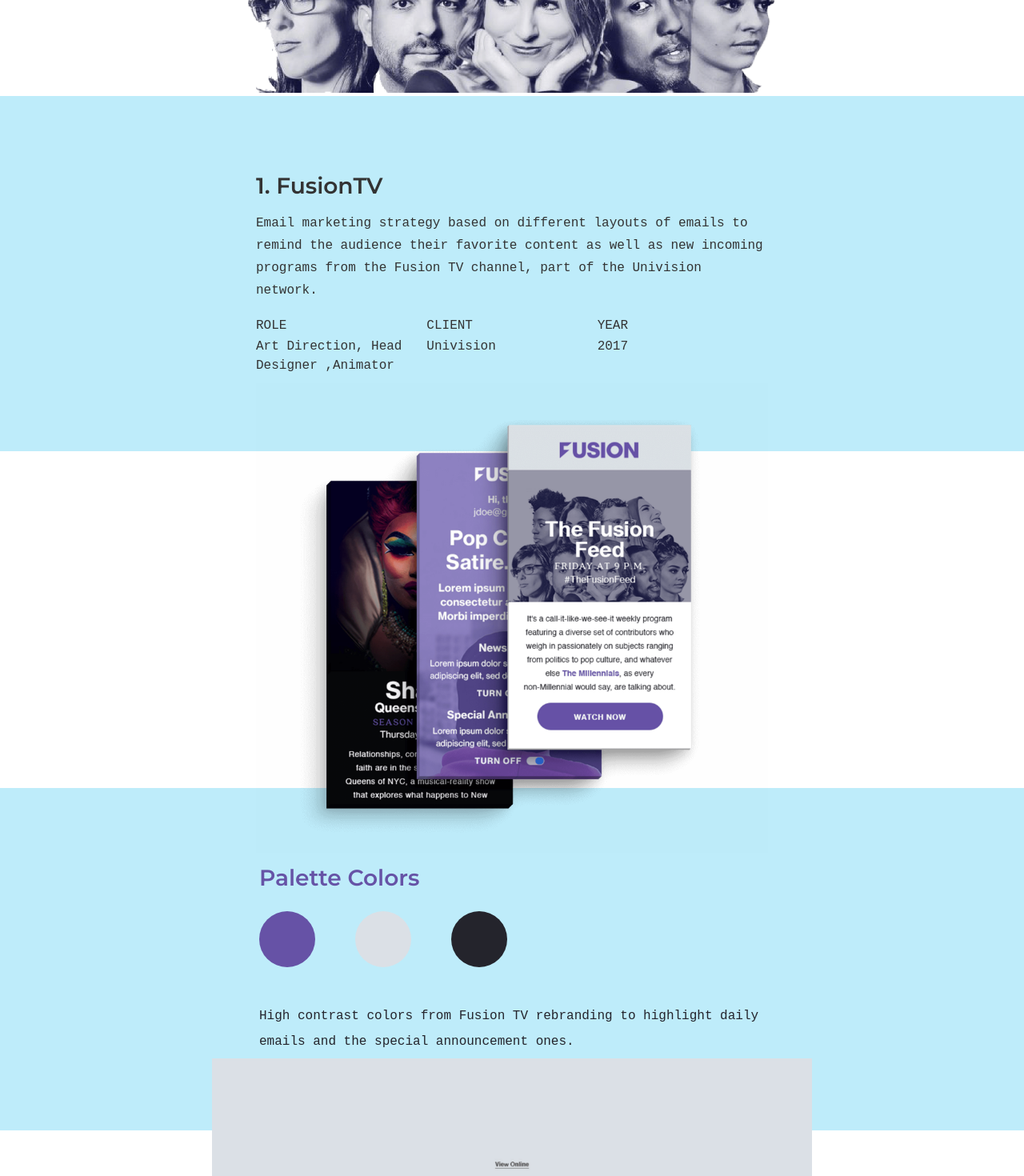
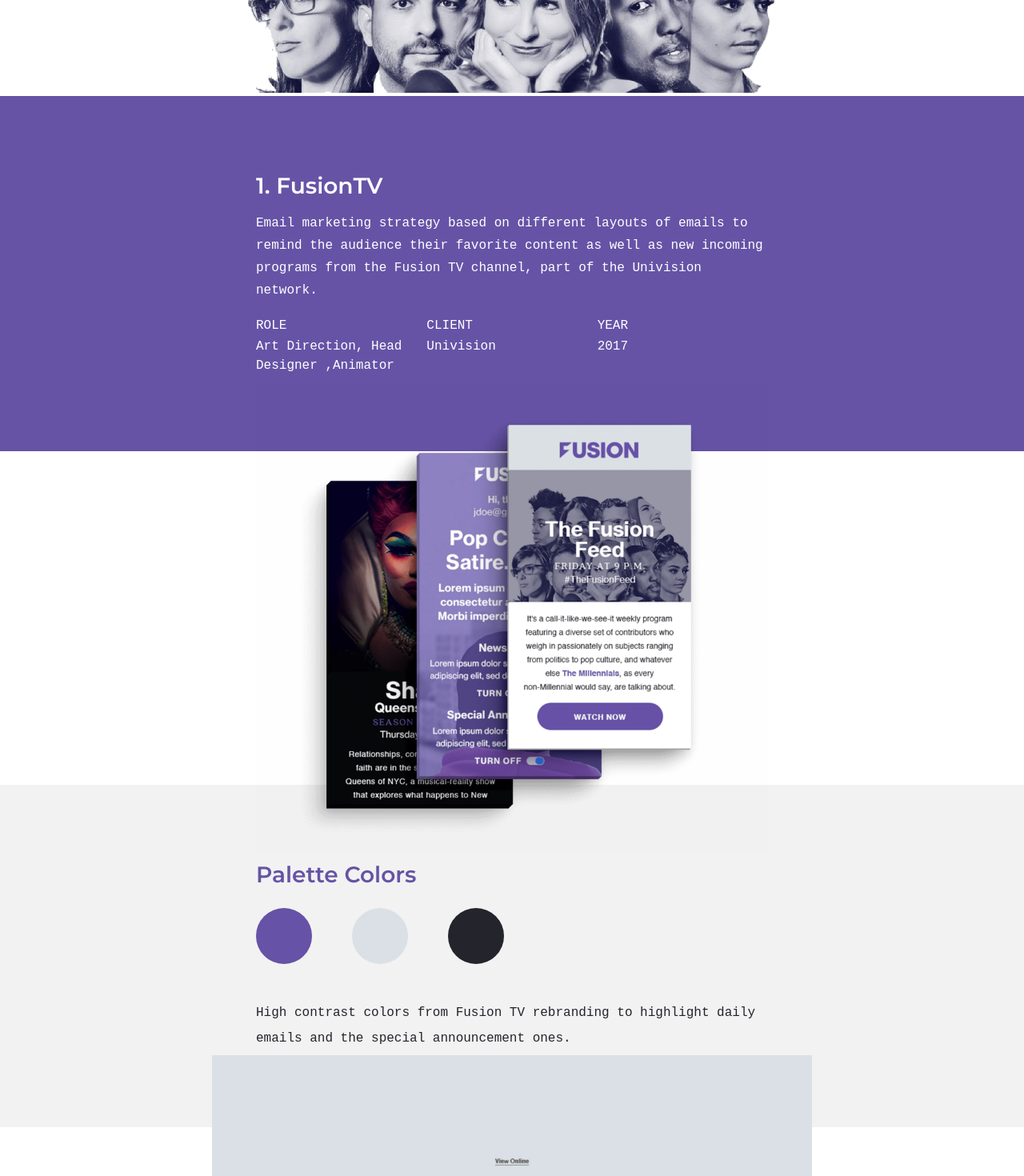
Before and after one commit to restcristian/andrysfriaslandingv2, a Next.js app: page /work/fusion-tv in a window 1280 px wide. Shown: the part 580-2050 px from the top of the page at 80% size. Built offline with nearby package versions, Linux system fonts and the light colour scheme.

Commit message:
feat: add dynamism styles

```diff
--- a/src/app/work/[slug]/detailWork.module.scss
+++ b/src/app/work/[slug]/detailWork.module.scss
@@ -1,5 +1,6 @@
 @import "../../../styles/constansts";
 @import "../../../styles/colors";
+
 
 .detailWork {
   .banner {
@@ -43,6 +44,7 @@
     padding: 95px 0;
     font-family: "Source Code Pro", monospace;
     margin: 0 -8px;
+    background-color: red;
   }
 
   .descriptionContainer {
@@ -79,6 +81,7 @@
 
   .screen {
     background-color: white;
+    display: flex;
     margin: 0 -8px;
   }
 
@@ -91,7 +94,15 @@
     }
   }
 
+  .screenImgContainer {
+    display: flex
+  }
+
   .paletteColors {
+    margin: 0 -8px;
+  }
+
+  .paletteColorsWrapper {
     @include grid();
     width: 50%;
     padding: 95px 0;
@@ -267,4 +278,20 @@
       z-index: 1;
     }
   }
+
+  .border {
+    border-top-width: 70px;
+    border-bottom-width: 70px;
+    border-left-width: 50px;
+    border-right-width: 55px;
+    border-style: solid;
+    margin-top: -66px;
+    margin-bottom: -66px;
+  }
+
+  .noOverlap {
+    margin: 0;
+  }
+
+  @include margins()
 }
--- a/src/app/work/[slug]/page.tsx
+++ b/src/app/work/[slug]/page.tsx
@@ -27,7 +27,13 @@
         </div>
         <span className={styles.bannerText}>{project?.slug}</span>
       </div>
-      <div className={styles.description}>
+      <div
+        className={styles.description}
+        style={{
+          backgroundColor: project?.description.backgroundColor,
+          color: project?.description.textColor,
+        }}
+      >
         <div className={styles.descriptionContainer}>
           <span className={styles.descriptionTitle}>
             {project?.description.title}
@@ -50,14 +56,32 @@
         </div>
       </div>
       <div className={styles.screen}>
-        <div className={styles.screenContainer}>
-          <div className={styles.screenImgContainer}>
+        <div
+          className={classNames(styles.screenContainer, {
+            [styles[`mt-${124}`]]: project?.screen.hasBorder,
+          })}
+        >
+          <div
+            className={classNames(styles.screenImgContainer, {
+              [styles.border]: project?.screen.hasBorder,
+            })}
+            style={{ borderColor: project?.screen.borderColor }}
+          >
             <img src={project?.screen.imageUrl} />
           </div>
         </div>
       </div>
-      <div className={styles.paletteColors}>
-        <span className={styles.paletteColorTitle}>Palette Colors</span>
+      <div
+        className={styles.paletteColors}
+        style={{ backgroundColor: project?.paletteColors.backgroundColor }}
+      >
+        <div className={styles.paletteColorsWrapper}>
+          <span
+            className={styles.paletteColorTitle}
+            style={{ color: project?.paletteColors.textColor }}
+          >
+            Palette Colors
+          </span>
           <ul className={styles.palettetColorsContainer}>
             {project?.paletteColors.colors.map((color) => (
               <li key={color} style={{ backgroundColor: color }}></li>
@@ -67,16 +91,23 @@
             {project?.paletteColors.text}
           </p>
         </div>
+      </div>
       <div className={styles.frame}>
         <div className={styles.frameWrapper}>
-          <div className={styles.frameSquare}>
+          <div
+            className={styles.frameSquare}
+            style={{ backgroundColor: project?.frame.borderColor }}
+          >
             <div className={styles.frameImageContainer}>
               <img src={project?.frame.image} />
             </div>
           </div>
         </div>
       </div>
-      <div className={styles.frame}>
+      <div
+        className={styles.frame}
+        style={{ color: project?.special.textColor }}
+      >
         <div className={styles.special}>
           <span className={styles.specialTitle}>{project?.special.title}</span>
           <p className={styles.specialText}>{project?.special.text}</p>
@@ -92,15 +123,19 @@
           </div>
         </div>
       </div>
-      <div className={classNames(styles.frame, styles.thirdScreen)}>
+      <div
+        className={classNames(styles.frame, styles.thirdScreen)}
+        style={{ color: project?.thirdScreen.textColor }}
+      >
         <div className={styles.special}>
-          <div
-            className={classNames(
-              styles.thirdScreenImageContainer,
-              styles.marginOffset
-            )}
-          >
-            <img src={project?.thirdScreen.image} />
+          <div className={classNames(styles.thirdScreenImageContainer)}>
+            <img
+              src={project?.thirdScreen.image}
+              className={classNames({
+                [styles[`minus-mt-${100}`]]:
+                  project?.thirdScreen.hasImageOffset,
+              })}
+            />
           </div>
           <span className={styles.specialTitle}>
             {project?.thirdScreen.title}
@@ -110,7 +145,7 @@
       </div>
       <div className={styles.nextProject}>
         <img src={project?.nextProject.image} />
-        <div className={styles.nextProjectInfo}>
+        <div className={styles.nextProjectInfo} style={{color: project?.nextProject.textColor}}>
           <a
             className={styles.nextProjectLink}
             href={`${project?.nextProject.slug}`}
--- a/src/styles/_constansts.scss
+++ b/src/styles/_constansts.scss
@@ -1,14 +1,41 @@
-
 $padding-gap: 0 24px;
 $grid-width: 1124px;
 
 @mixin grid {
-    max-width: $grid-width;
-    margin: 0 auto;
+  max-width: $grid-width;
+  margin: 0 auto;
 }
 
 @mixin reset {
-    margin:0;
-    padding:0;
-    box-sizing: border-box;
+  margin: 0;
+  padding: 0;
+  box-sizing: border-box;
 }
+
+@mixin margins {
+  @for $i from 1 through 500 {
+    .mt-#{$i} {
+      margin-top: #{$i}px;
+    }
+
+    .minus-mt-#{$i} {
+      margin-top: -#{$i}px;
+    }
+
+    .pt-#{$i} {
+      padding-top: #{$i}px;
+    }
+
+    .mb-#{$i} {
+      margin-bottom: #{$i}px;
+    }
+
+    .minus-mb-#{$i} {
+      margin-bottom: -#{$i}px;
+    }
+
+    .pb-#{$i} {
+      padding-bottom: #{$i}px;
+    }
+  }
+}
--- a/src/utils/mockedDetailedProjects.ts
+++ b/src/utils/mockedDetailedProjects.ts
@@ -14,20 +14,29 @@
     role: string;
     client: string;
     year: number;
+    backgroundColor: string;
+    textColor: string;
   };
   screen: {
     imageUrl: string;
+    hasBorder?: boolean;
+    borderColor?: string
+
   };
   paletteColors: {
     text: string;
     colors: string[];
+    textColor: string;
+    backgroundColor: string;
   };
   frame: {
     image: string;
+    borderColor: string;
   };
   special: {
     title: string;
     text: string;
+    textColor: string
   };
   secondScreen: {
     image: string;
@@ -37,11 +46,14 @@
     title: string;
     text: string;
     image?: string;
+    textColor: string;
+    hasImageOffset?: boolean
   };
   nextProject: {
     image: string;
     title: string;
     slug: string
+    textColor: string
   },
 }
 export const detailedProjects: DetailedProject[] = [
@@ -54,20 +66,29 @@
       role: "Art Direction,\n Head Designer\n,Animator",
       client: "Univision",
       year: 2017,
+      backgroundColor:"#6653a6",
+      textColor: 'white'
     },
     screen: {
       imageUrl: fusionScreen.src,
+      hasBorder: false,
+      borderColor: '#beecfa',
+
     },
     paletteColors: {
       text: "High contrast colors from Fusion TV rebranding to highlight daily emails and the special announcement ones.",
       colors: ["#6652a6", "#dbe0e6", "#24242c"],
+      backgroundColor: '#f2f2f2',
+      textColor: '#6653a6'
     },
     frame: {
       image: fusionTVEmail.src,
+      borderColor: "#dbe0e6"
     },
     special: {
       title: "Special Announcements",
       text: "As past of this rebranding campaign the following email was created with high contrast colors and animated gifs as a hero image, to impact the viewer to click the call action button.",
+      textColor: '#333'
     },
     secondScreen: {
       image: shadeImage.src,
@@ -76,12 +97,15 @@
     thirdScreen: {
       title: "My team work",
       text: "While I was working in Theorem LC. for 5 years as a designer, I had developed skills such as email design as well as email development for different brands from many industries such as education, medicine, fashion, entertainment and others.",
-      image: shadeTabletImage.src
+      image: shadeTabletImage.src,
+      textColor: '#333',
+      hasImageOffset: true
     },
     nextProject: {
       image: pantherSuiteNextImage.src,
       title: 'Panther Suite',
-      slug: 'panthersuite'
+      slug: 'panthersuite',
+      textColor: '#beecfa'
     }
   },
 ];
```
Lines whose indentation alone changed are shown as unchanged.
